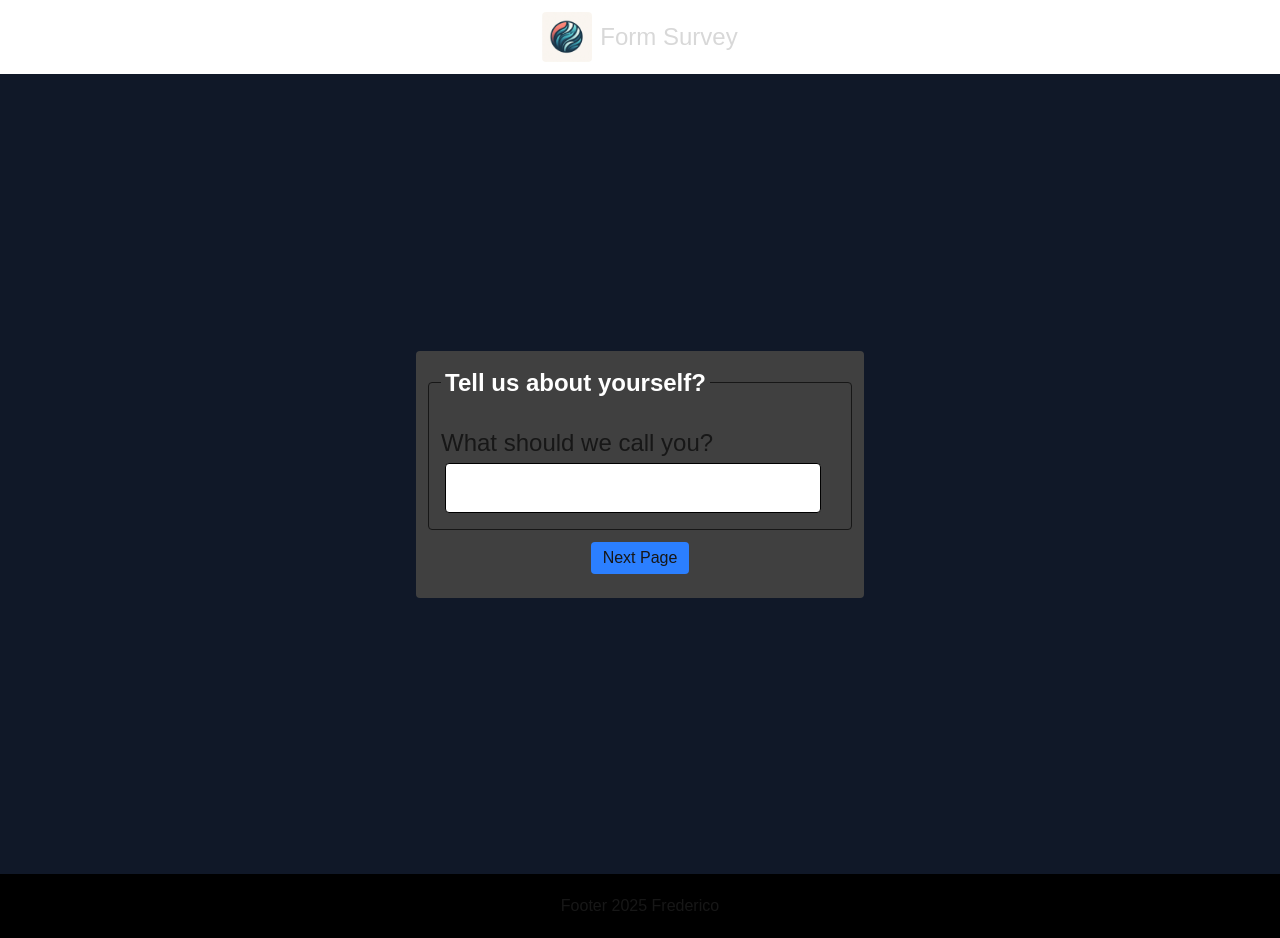
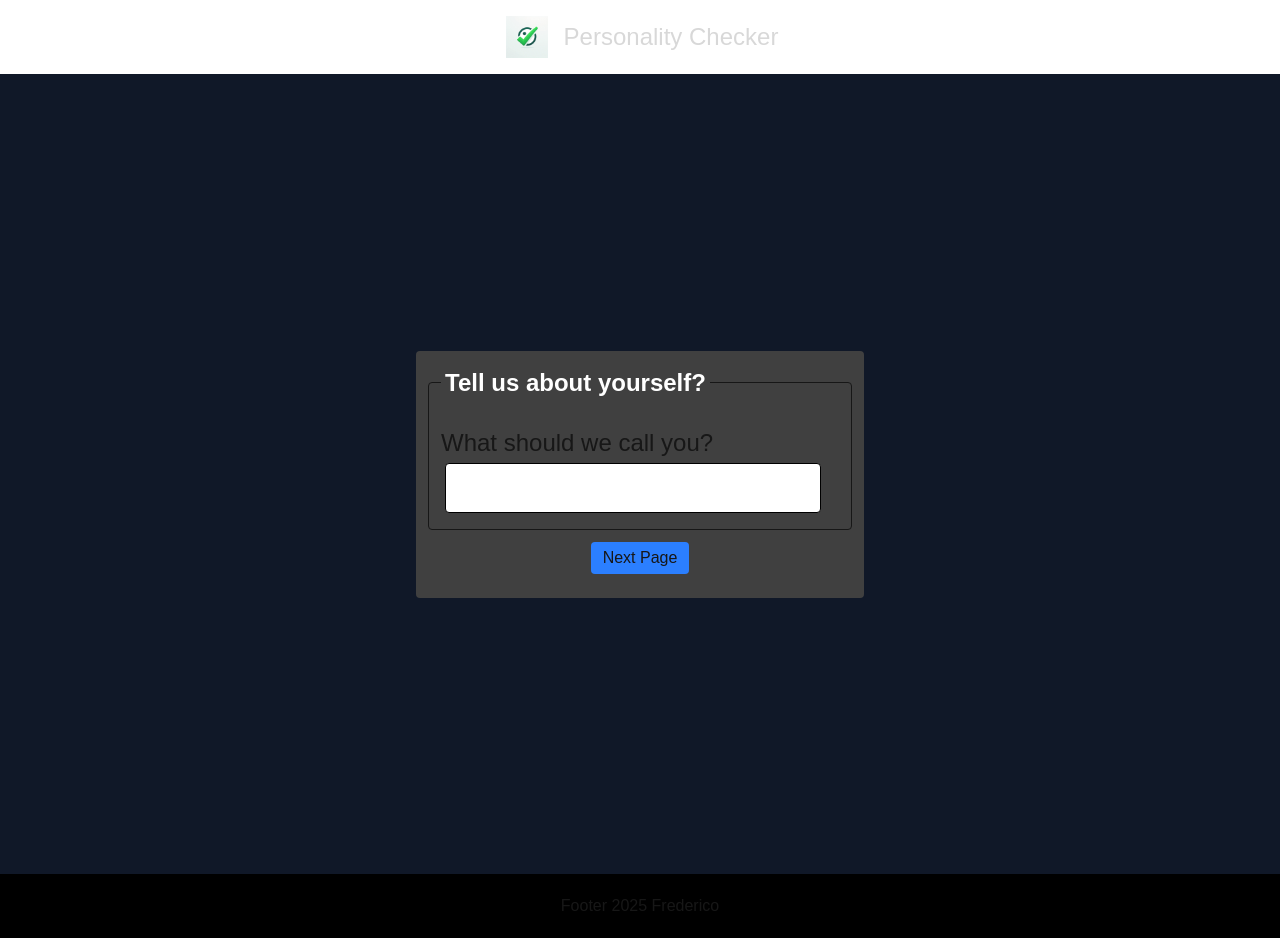
Before and after one commit to FredH2O/basic-ts-form, a Next.js app: page / in a window 1280 px wide. Built offline with nearby package versions, Linux system fonts and the light colour scheme.

Commit message:
style: changed the logo, changed the header title added some bg transition colouring

```diff
--- a/app/layout.tsx
+++ b/app/layout.tsx
@@ -31,7 +31,7 @@ export default function RootLayout({
       >
         <Header
           img={{ src: "/images/form-logo.png", alt: "Form Logo" }}
-          title="Form Survey"
+          title="Personality Checker"
         />
         <main role="main" className="bg-gray-900">
           <FormProvider>{children}</FormProvider>
--- a/components/Header.tsx
+++ b/components/Header.tsx
@@ -9,15 +9,20 @@ type HeaderProps = {
 
 const Header = ({ img, title, children }: HeaderProps) => {
   return (
-    <header className="flex justify-center items-center gap-2 p-3 opacity-90 text-neutral-300">
+    <header className="gap-2 p-3 opacity-90 text-neutral-300">
+      <div className="flex items-center justify-center gap-3">
         <Image
           src={img.src}
           alt={img.alt}
           width={50}
           height={50}
-        className="rounded"
+          className="rounded cursor-pointer hover:bg-green-400 p-1 transition-all duration-300"
         />
-      <h1 className="text-2xl">{title}</h1>
+        <h1 className="text-2xl cursor-pointer hover:text-green-400 transition-all duration-300">
+          {title}
+        </h1>
+      </div>
+
       {children}
     </header>
   );
```
Also changed, not shown: public/images/form-logo.png. Lines whose indentation alone changed are shown as unchanged.
